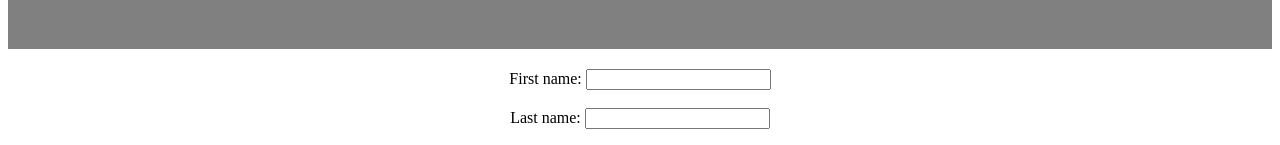
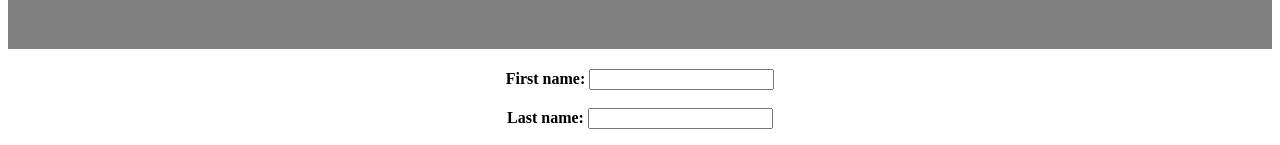
Before and after one commit to SWTGruppe27/ModelsManagement, a Vue app in the folder ModelsManagement/: page /AddModel in a window 1280 px wide. Shown: the part 803-948 px from the top of the page. Built offline with nearby package versions, Linux system fonts and the light colour scheme.

Commit message:
style added

```diff
--- a/ModelsManagement/src/components/AddManager.vue
+++ b/ModelsManagement/src/components/AddManager.vue
@@ -51,4 +51,8 @@
     #addmanager{
         text-align: center;
     }
+
+    label {
+        font-weight: bold;
+    }
 </style>
--- a/ModelsManagement/src/components/AddModel.vue
+++ b/ModelsManagement/src/components/AddModel.vue
@@ -126,4 +126,8 @@
     #addmodel{
         text-align: center;
     }
+
+    label {
+        font-weight: bold;
+    }
 </style>
--- a/ModelsManagement/src/components/AddModelJob.vue
+++ b/ModelsManagement/src/components/AddModelJob.vue
@@ -60,4 +60,7 @@
     #addjob{
         text-align: center;
     }
+    label {
+        font-weight: bold;
+    }
 </style>
```
Also changed, not shown: 8 other files (tests, documents, lock files or other folders).
